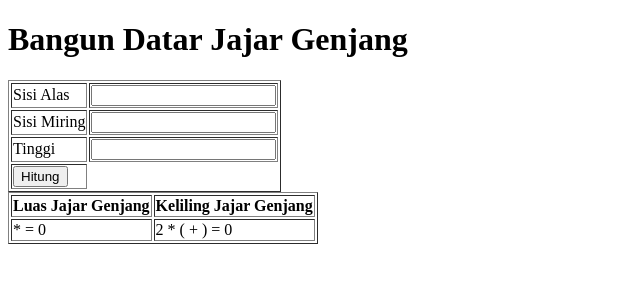
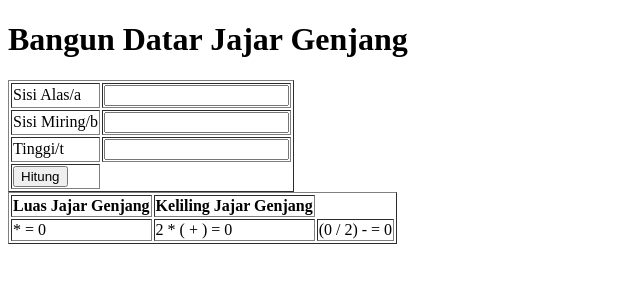
Before and after one commit to alfiyahnura/Tugas-PHP, a PHP site: page /tugas1.php in a window 1280 px wide. Shown: the top 300 px of the page, without its empty margins (0-640 px from the left). Run offline with PHP 8.4, Linux system fonts and the light colour scheme; data that the repository does not hold is empty.

Commit message:
Menghitung rumus dari bangun datar jajar genjang

```diff
--- a/tugas1.php
+++ b/tugas1.php
@@ -12,19 +12,19 @@
     <form action="" method="post">
         <table border="1">
             <tr>
-                <td>Sisi Alas</td>
+                <td>Sisi Alas/a</td>
                 <td>
                     <input type="text" name="a" require>
                 </td>
             </tr>
             <tr>
-                <td>Sisi Miring</td>
+                <td>Sisi Miring/b</td>
                 <td>
                 <input type="text" name="b" require>
                 </td>
             </tr>
             <tr>
-                <td>Tinggi</td>
+                <td>Tinggi/t</td>
                 <td>
                 <input type="text" name="tinggi" require>
                 </td>
@@ -42,7 +42,8 @@
         $b=$_POST['b'];
         $tinggi=$_POST['tinggi'];
         $L= $a * $tinggi;
-        $Kli= 2 * ($a + $b);
+        $Keliling= 2 * ($a + $b);
+        $sisi= ($Keliling / 2) - $a;
         ?>
         <tr>
             <th>Luas Jajar Genjang</th>
@@ -50,7 +51,8 @@
         </tr>
         <tr>
             <td><?php echo "$a * $tinggi = $L"; ?></td>
-            <td><?php echo "2 * ($a + $b) = $Kli"; ?></td>
+            <td><?php echo "2 * ($a + $b) = $Keliling"; ?></td>
+            <td><?php echo "($Keliling / 2) - $a = $sisi"; ?></td>
         </tr>
     </table>
 
```
